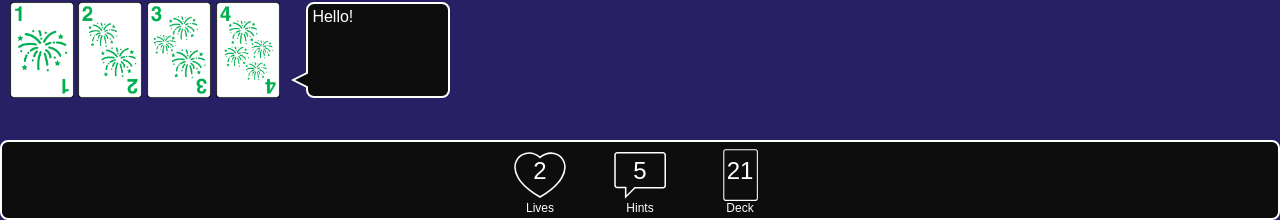
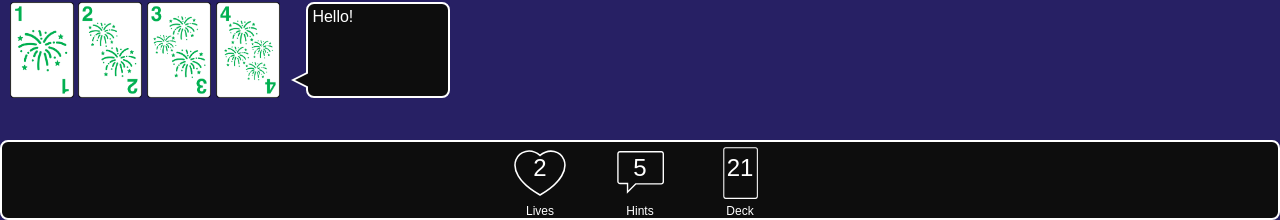
Before and after one commit to atyjeski/tyjeski, a Django app: page /hanabi/new in a window 1280 px wide. Shown: the part 580-800 px from the top of the page. Run offline with Django 3.2, Linux system fonts and the light colour scheme; some libraries are stand-ins or nearby versions.

Commit message:
Resize and realign icons

```diff
--- a/backend/hanabi/static/hanabi/css/interface-overhaul.css
+++ b/backend/hanabi/static/hanabi/css/interface-overhaul.css
@@ -235,18 +235,25 @@ html {
 }
 
 .icon-wrapper {
+    height: 100%;
     position: relative;
     margin-left: 3vh;
     margin-right: 3vh;
     flex-shrink: 0;
+}
+
+.icon-label {
+    position: absolute;
+    width: 100%;
     text-align: center;
+    bottom: 0;
 }
 
 .icon__counter {
     font-size: var(--fs-large);
     width: 100%;
     text-align: center;
-    padding-top: 15%;
+    padding-top: 13%;
 }
 
 .icon {
@@ -257,8 +264,14 @@ html {
     background-repeat: no-repeat;
 }
 
-.heart-icon { background-image: url(/static/hanabi/img/heart.svg); }
-.hint-icon { background-image: url(/static/hanabi/img/hint.svg); }
+.heart-icon {
+    background-image: url(/static/hanabi/img/heart.svg);
+    background-size: 100% auto;
+}
+.hint-icon {
+    background-image: url(/static/hanabi/img/hint.svg);
+    background-size: 90% auto;
+}
 .deck-icon { background-image: url(/static/hanabi/img/deck.svg); }
 
 
```
